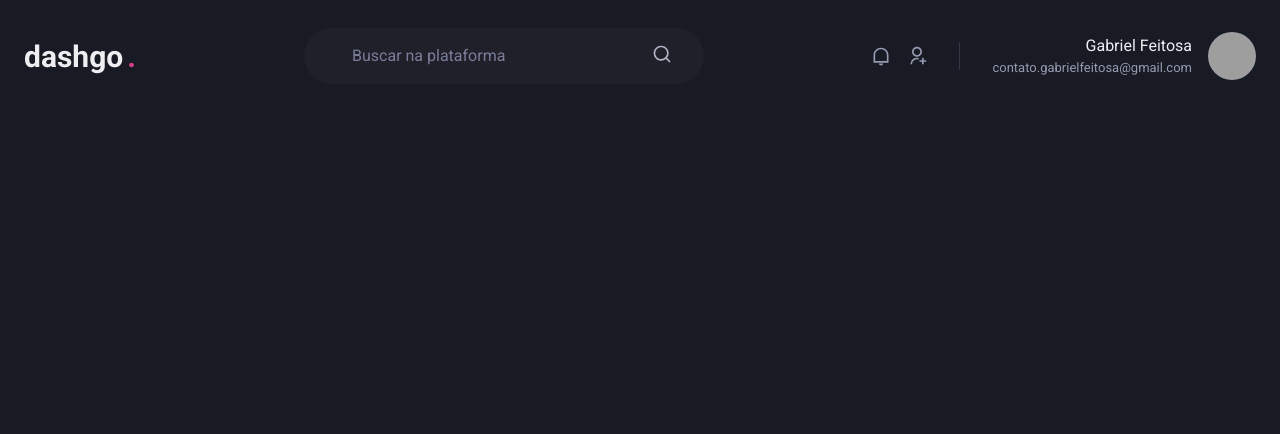
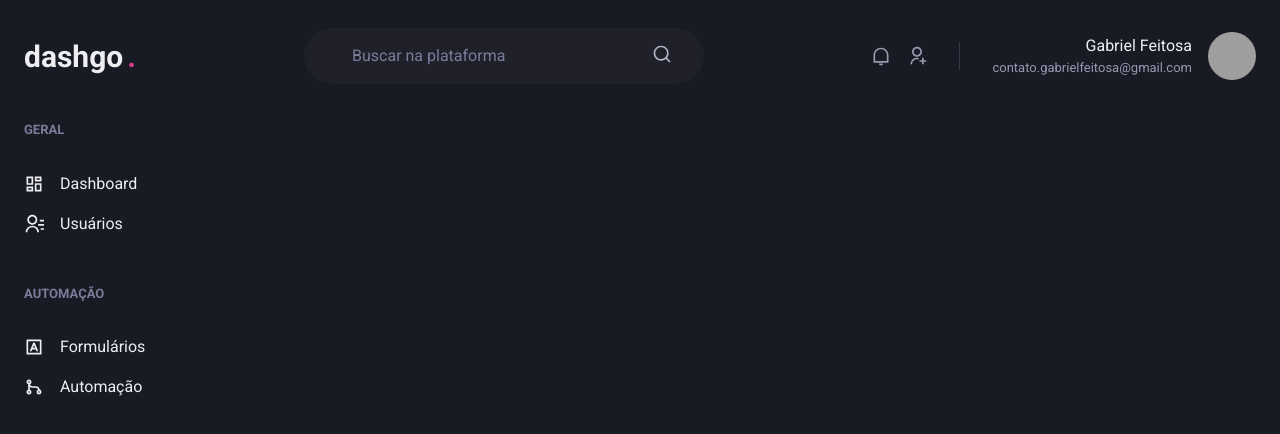
Before and after one commit to br-gabriel/dashgo, a Next.js app: page /dashboard in a window 1280 px wide. Shown: the top 434 px of the page. Built offline with nearby package versions, Linux system fonts and the light colour scheme; grey boxes are pictures that could not be loaded.

Commit message:
sidebar component added

```diff
--- /dev/null
+++ b/src/components/Sidebar.tsx
@@ -0,0 +1,40 @@
+import { Box, Stack, Text, Link, Icon } from "@chakra-ui/react";
+import { RiContactsLine, RiDashboardLine, RiGitMergeLine, RiInputMethodLine } from "react-icons/ri";
+
+export function Sidebar() {
+    return (
+        <Box as='aside' w='64' mr='8'>
+            <Stack spacing='12' align='flex-start'>
+                <Box>
+                    <Text fontWeight='bold' color='gray.400' fontSize='small'>GERAL</Text>
+                    <Stack spacing='4' mt='8' align='stretch'>
+                        <Link display='flex' alignItems='center'>
+                            <Icon as={RiDashboardLine} fontSize='20' />
+                            <Text ml='4' fontWeight='mediun'>Dashboard</Text>
+                        </Link>
+
+                        <Link display='flex' alignItems='center'>
+                            <Icon as={RiContactsLine} fontSize='20' />
+                            <Text ml='4' fontWeight='mediun'>Usuários</Text>
+                        </Link>
+                    </Stack>
+                </Box>
+
+                <Box>
+                    <Text fontWeight='bold' color='gray.400' fontSize='small'>AUTOMAÇÃO</Text>
+                    <Stack spacing='4' mt='8' align='stretch'>
+                        <Link display='flex' alignItems='center'>
+                            <Icon as={RiInputMethodLine} fontSize='20' />
+                            <Text ml='4' fontWeight='mediun'>Formulários</Text>
+                        </Link>
+
+                        <Link display='flex' alignItems='center'>
+                            <Icon as={RiGitMergeLine} fontSize='20' />
+                            <Text ml='4' fontWeight='mediun'>Automação</Text>
+                        </Link>
+                    </Stack>
+                </Box>
+            </Stack>
+        </Box>
+    );
+}
--- a/src/pages/dashboard.tsx
+++ b/src/pages/dashboard.tsx
@@ -1,7 +1,23 @@
+import { Flex, SimpleGrid } from "@chakra-ui/react";
 import { Header } from "../components/Header";
+import { Sidebar } from "../components/Sidebar";
 
 export default function Dashboard() {
     return (
-        <Header />
+        <Flex direction='column' h='100vh'>
+            <Header />
+
+            <Flex
+              w='100%'
+              my='6'
+              maxWidth={1480}
+              mx='auto'
+              px='6'
+            >
+                <Sidebar />
+
+
+            </Flex>
+        </Flex>
     )
 }
```
